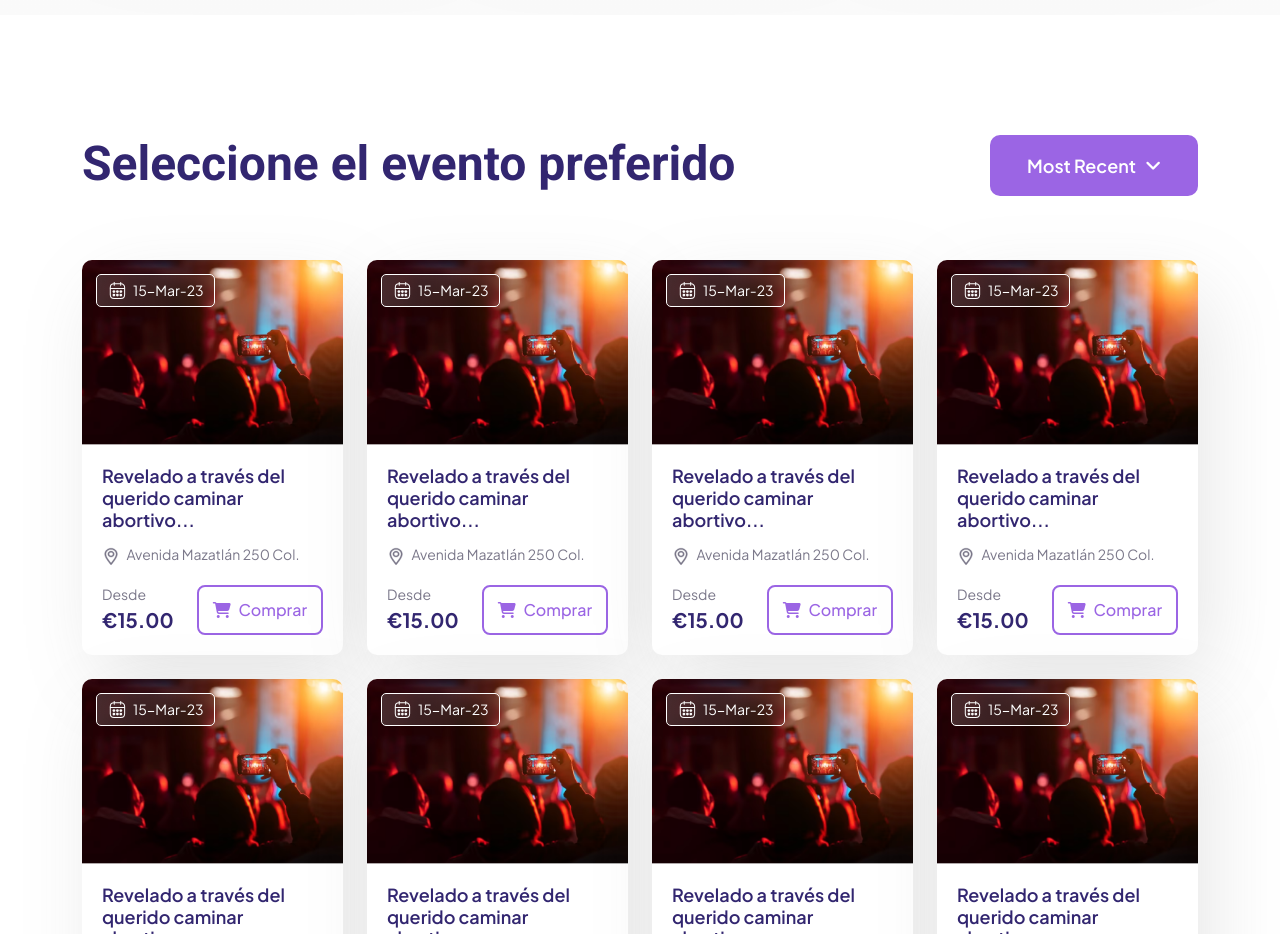
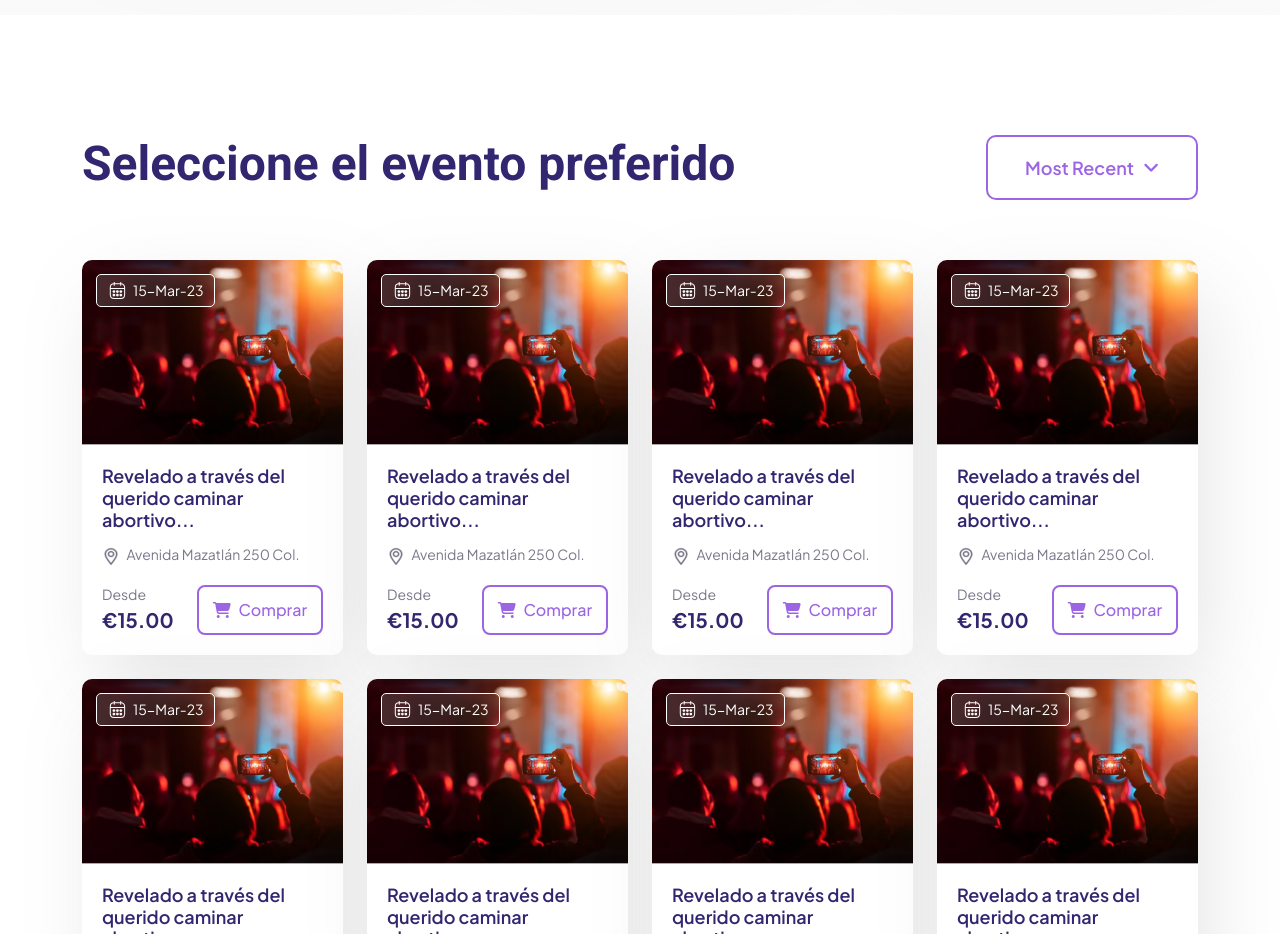
Before and after one commit to Tausif104/taquilla-central, a React (Create React App) app: page / in a window 1280 px wide. Shown: the part 1720-2654 px from the top of the page. Built offline with nearby package versions, Linux system fonts and the light colour scheme.

Commit message:
color bg fixed

```diff
--- a/src/components/EventList/EventList.jsx
+++ b/src/components/EventList/EventList.jsx
@@ -27,7 +27,7 @@ const EventList = () => {
             </Col>
             <Col md={4}>
               <div className='select-custom'>
-                <div onClick={handleSelect} className='select-button'>
+                <div onClick={handleSelect} className={`select-button ${dropDown && 'active'}`}>
                   Most Recent <i className={`fas fa-angle-${dropDown == true ? 'up' : 'down'}`}></i>
                 </div>
                 {dropDown && (
--- a/src/components/EventList/eventlist.css
+++ b/src/components/EventList/eventlist.css
@@ -2,14 +2,19 @@
   padding: 120px 0;
 }
 .select-button {
+  border-radius: 10px;
+  cursor: pointer;
+  display: inline-block;
   font-size: 18px;
   font-weight: 600;
+  padding: 17px 37px;
+  color: #9b65e4;
+  border: 2px solid #9b65e4;
+}
+
+.select-button.active {
   background-color: #9b65e4;
-  display: inline-block;
   color: #fff;
-  padding: 17px 37px;
-  border-radius: 10px;
-  cursor: pointer;
 }
 
 .select-button i {
```
